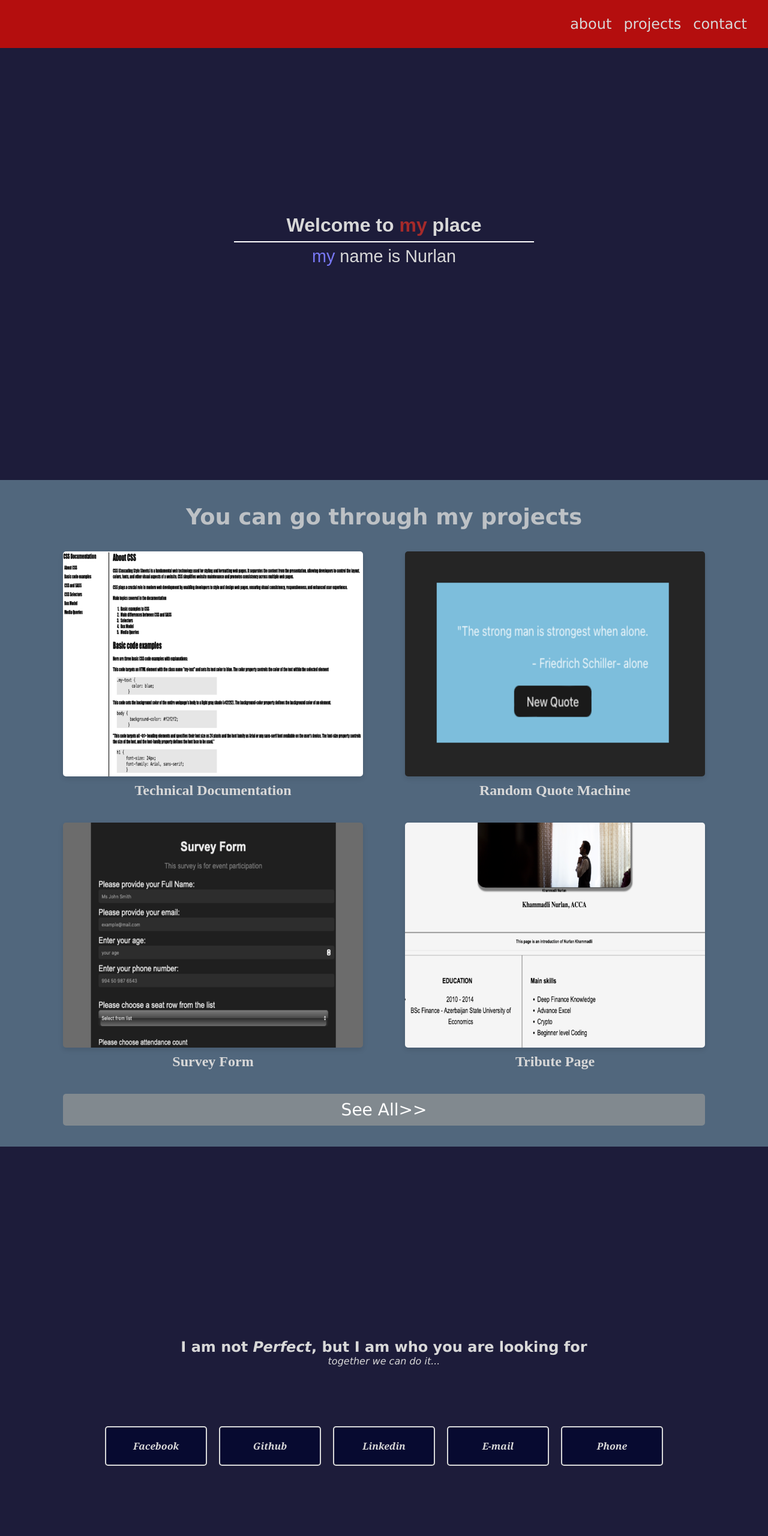
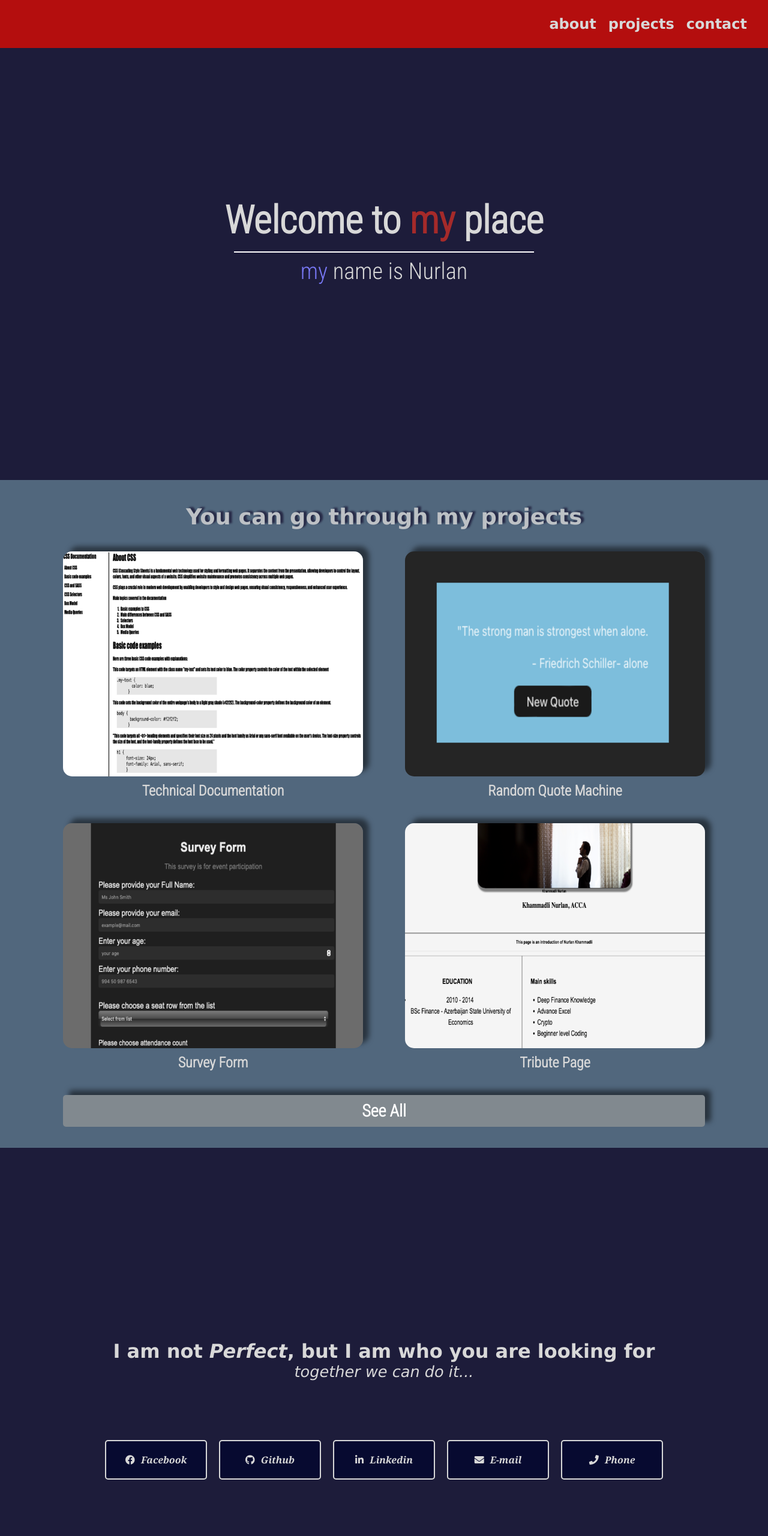
Before and after one commit to TheCoderAccountant/personal-portfolio-webpage, a plain HTML site: page index.html in a window 1280 px wide. Shown: the top 2560 px of the page at 60% size. Drawn offline with Linux system fonts and the light colour scheme.

Commit message:
final commit

```diff
--- a/index.html
+++ b/index.html
@@ -1,11 +1,18 @@
 <!DOCTYPE html>
 <html lang="en">
+
 <head>
     <meta charset="UTF-8">
     <meta name="viewport" content="width=device-width, initial-scale=1.0">
     <link rel="stylesheet" href="styles.css">
+    <link rel="stylesheet" href="https://use.fontawesome.com/releases/v5.8.2/css/all.css"
+        integrity="sha384-oS3vJWv+0UjzBfQzYUhtDYW+Pj2yciDJxpsK1OYPAYjqT085Qq/1cq5FLXAZQ7Ay" crossorigin="anonymous">
+    <link rel="preconnect" href="https://fonts.googleapis.com">
+    <link rel="preconnect" href="https://fonts.gstatic.com" crossorigin>
+    <link href="https://fonts.googleapis.com/css2?family=Roboto+Condensed:wght@300,700&display=swap" rel="stylesheet">
     <title>Personal Portfolio Webpage</title>
 </head>
+
 <body>
     <nav id="navbar">
         <div class="left-nav"></div>
@@ -24,30 +31,31 @@
         <h1>You can go through my projects</h1>
         <div class="grid-container">
             <div class="grid-child">
-                        <a href="https://codepen.io/CoderAccountant/pen/poQyjxN">
+                <a href="https://codepen.io/CoderAccountant/pen/poQyjxN" target="_blank">
                     <img class="project-img" src="assets/technical-docs.png" alt="Technical Documentation">
-                            <div class="project-title">Technical Documentation</div>
+                    <div class="project-tile">Technical Documentation</div>
                 </a>
             </div>
             <div class="grid-child">
-                        <a href="https://github.com/TheCoderAccountant/random-quote-machine.git">
+                <a href="https://github.com/TheCoderAccountant/random-quote-machine.git" target="_blank">
                     <img class="project-img" src="assets/random-quote.png" alt="Random Quote Machine">
-                            <div class="project-title">Random Quote Machine</div>
+                    <div class="project-tile">Random Quote Machine</div>
                 </a>
             </div>
             <div class="grid-child">
-                        <a href="https://codepen.io/CoderAccountant/pen/GRwxyKQ">
+                <a href="https://codepen.io/CoderAccountant/pen/GRwxyKQ" target="_blank">
                     <img class="project-img" src="assets/survey-form.png" alt="Survey Form">
-                            <div class="project-title">Survey Form</div>
+                    <div class="project-tile">Survey Form</div>
                 </a>
             </div>
             <div class="grid-child">
-                        <a href="https://codepen.io/CoderAccountant/pen/bGYVxEN">
+                <a href="https://codepen.io/CoderAccountant/pen/bGYVxEN" target="_blank">
                     <img class="project-img" src="assets/my-tribute.png" alt="Tribute Page">
-                            <div class="project-title">Tribute Page</div>
+                    <div class="project-tile">Tribute Page</div>
                 </a>
             </div>
-                    <button class="btn"><a href="https://codepen.io/CoderAccountant">See All>></a></button>
+            <button class="btn"><a href="https://codepen.io/CoderAccountant" target="_blank"><strong>See
+                        All</strong></a></button>
     </section>
 
     <section id="contact-section" class="section">
@@ -56,11 +64,21 @@
             <p class="contact-wording">together we can do it...</p>
             <br>
             <div class="socials">
-                    <div class="social social-fb">Facebook</div>
-                    <div class="social social-gthb">Github</div>
-                    <div class="social social-lnkd">Linkedin</div>
-                    <div class="social social-email">E-mail</div>
-                    <div class="social social-phone">Phone</div>
+                <a id="profile-link" href="https://www.facebook.com/nurlan.xm" target="_blank">
+                    <div class="social social-fb"><i class="fab fa-facebook"></i> Facebook</div>
+                </a>
+                <a id="profile-link" href="https://github.com/TheCoderAccountant" target="_blank">
+                    <div class="social social-gthb"><i class="fab fa-github"></i> Github</div>
+                </a>
+                <a id="profile-link" href="https://www.linkedin.com/in/nurlan-khammadli/" target="_blank">
+                    <div class="social social-lnkd"><i class="fab fa-linkedin-in"></i> Linkedin</div>
+                </a>
+                <a id="email-link" href="mailto:nurlanxm@gmail.com" target="_blank">
+                    <div class="social social-email"><i class="fas fa-solid fa-envelope"></i> E-mail</div>
+                </a>
+                <a id="phone-link" href="tel:555-555-555">
+                    <div class="social social-phone"><i class="fas fa-solid fa-phone"></i> Phone</div>
+                </a>
             </div>
             <br>
             <hr>
@@ -68,4 +86,5 @@
         </div>
     </section>
 </body>
+
 </html>
--- a/styles.css
+++ b/styles.css
@@ -1,23 +1,32 @@
 :root {
-    --navbar-bg:rgb(180, 14, 14);
-    --section-bg:rgb(29, 28, 58);
-    --projects-bg:rgb(81 103 125);
-    --font-color:rgb(216, 216, 216);
+    --navbar-bg: rgb(180, 14, 14);
+    --section-bg: rgb(29, 28, 58);
+    --projects-bg: rgb(81 103 125);
+    --font-color: rgb(216, 216, 216);
+    --font-projects: 'Roboto Condensed', sans-serif;
 }
+
 * {
     box-sizing: border-box;
     margin: 0;
 }
 
-html, body {
+html,
+body {
     scroll-behavior: smooth;
     font-family: Verdana, Geneva, Tahoma, sans-serif;
+    color: var(--font-color);
 }
+
+a {
+    text-decoration: none;
+}
+
 #navbar {
     background-color: var(--navbar-bg);
     width: 100%;
     height: 10vh;
-        min-width: 250px;
+    min-width: 400px;
     position: fixed;
     font-size: 1.5em;
     top: 0%;
@@ -25,38 +34,45 @@ html, body {
     display: flex;
     z-index: 1;
 }
+
 .left-nav {
     width: 60%;
 }
-    .right-nav{
+
+.right-nav {
     width: 40%;
     margin-right: 25px;
     display: flex;
+    flex-wrap: nowrap;
     justify-content: flex-end;
-        flex-wrap: nowrap;
+    align-items: center;
     gap: 0;
+}
+
+.right-nav>a {
+    font-family: var(--font-navbar);
+    font-weight: 700;
+    color: var(--font-color);
+    padding: 10px;
+}
+
+.right-nav>a:active,
+.right-nav>a:hover {
+    font-family: var(--font-navbar);
+    font-weight: 700;
+    color: rgb(26, 11, 11);
+    background-color: grey;
+    height: 100%;
+    display: flex;
+    flex-direction: column;
+    justify-content: flex-end;
     align-items: center;
 }
 
-    .right-nav > a {
-        font-family: Verdana, Geneva, Tahoma, sans-serif;
-        color: var(--font-color);
-        padding: 10px;
-        text-decoration: none;
-    }
-
-    .right-nav > a:active, .right-nav> a:hover  {
-        font-family: Verdana, Geneva, Tahoma, sans-serif;
-        color: rgb(26, 11, 11);
-        text-decoration: none;
-        background-color: grey;
-        height: 100%;
-        }
-
-    #welcome-section{
+#welcome-section {
     background-color: var(--section-bg);
     color: var(--font-color);
-        font-family:  sans-serif;
+    font-family: var(--font-projects);
     line-height: 1.6;
     width: 100vw;
     height: 100vh;
@@ -65,25 +81,30 @@ html, body {
     justify-content: center;
     align-items: center;
 }
-    #welcome-section > h1{
+
+#welcome-section>h1 {
     min-width: 250px;
-        font-size: 2rem;
+    font-size: 4rem;
     text-align: center;
 }
-    #welcome-section > hr{
+
+#welcome-section>hr {
     min-width: 250px;
     width: 500px;
     border: 1px solid white;
 }
-    #welcome-section > p{
+
+#welcome-section>p {
     min-width: 250px;
-        font-size: 1.8rem;
+    font-size: 2.4rem;
     text-align: center;
 }
+
 .red-my {
     color: #a52a2a;
 }
-    .blue-my{
+
+.blue-my {
     color: #7878f5;
 }
 
@@ -96,20 +117,19 @@ html, body {
     display: flex;
     flex-direction: column;
     justify-content: center;
-        align-items:center;
-    }
-
-    #projects > h1{
-        color: var(--font-color);
-        font-size: 2.3rem;
-        margin-top: 40px;
-        margin-bottom: 20px;
-        opacity: 0.8;
+    align-items: center;
 }
 
 #projects>h1 {
+    color: var(--font-color);
+    text-align: center;
+    font-size: 2.3rem;
+    margin-top: 40px;
     margin-bottom: 10px;
+    opacity: 0.8;
+    text-shadow: 5px -2px 3px var(--section-bg);
 }
+
 .grid-container {
     margin-top: 2%;
     margin-bottom: 2%;
@@ -120,6 +140,7 @@ html, body {
     justify-content: center;
     align-items: center;
 }
+
 .grid-child {
     text-align: center;
     max-width: 500px;
@@ -127,73 +148,85 @@ html, body {
 }
 
 img {
-        width :300px;
+    width: 300px;
     height: 200px;
-        border-radius: 5%;
 }
 
 img.project-img {
-        width: 100%; /* Set the images to take up the full width of their container */
-        height: auto; /* Maintain the aspect ratio of images */
-        border-radius: 5px;
-        box-shadow: 0 4px 8px rgba(0, 0, 0, 0.1); /* Optional: Add a shadow effect to images */
+    width: 100%;
+    /* Set the images to take up the full width of their container */
+    height: auto;
+    /* Maintain the aspect ratio of images */
+    border-radius: 15px;
+    box-shadow: 10px -8px 8px rgba(0, 0, 0, 0.5);
 }
 
-    .project-title {
-        font-family: serif;
+.project-tile {
+    font-family: var(--font-projects);
     font-weight: 600;
     font-size: 1.5rem;
     color: var(--font-color);
     text-align: center;
     margin-top: 6px;
-        text-decoration: none;
 }
-    .project-title:active,.project-title:hover {
+
+.project-tile:active,
+.project-tile:hover {
     transform: scale(1.2);
 }
 
 .btn {
     padding: 10px 20px;
     font-size: 28px;
-        font-family: Verdana, Geneva, Tahoma, sans-serif;
+    font-family: var(--font-projects);
     background-color: #81898f;
     color: #fff;
     border: none;
     border-radius: 5px;
-        text-decoration: none;
+    box-shadow: 10px -8px 8px rgba(0, 0, 0, 0.5);
     transition: background-color 0.3s ease;
     grid-column: 1/-1;
     margin-bottom: 10px;
 }
-      .btn > a {
-        text-decoration: none;
+
+.btn>a {
     color: #fff;
 }
+
 #contact-section {
     background-color: var(--section-bg);
     width: 100vw;
     height: 100vh;
 }
-    .work-with-me{
+
+.work-with-me {
     margin-top: 40vh;
+    text-align: center;
     color: var(--font-color);
+    font-size: 2rem;
 }
-    .contact-wording{
+
+.contact-wording {
     color: var(--font-color);
+    text-align: center;
     font-style: italic;
+    font-size: 1.6rem;
 }
-    .flex-contact  {
+
+.flex-contact {
     display: flex;
     flex-direction: column;
     justify-content: center;
     align-items: center;
 }
+
 .socials {
     display: grid;
-        grid-template-columns: repeat(5,1fr);
+    grid-template-columns: repeat(5, 1fr);
     gap: 20px;
     margin-top: 10vh;
 }
+
 .social {
     font-family: Cambria, Cochin, Georgia, Times, 'Times New Roman', serif;
     font-style: oblique;
@@ -208,12 +241,61 @@ html, body {
     border: 2px solid var(--font-color);
 }
 
-    .flex-contact>hr{
-        margin-top: 15%;
-        width: 100%;
-        border: 2px solid #070a30 ;
+i {
+    margin-right: 6px;
 }
 
-    a {
-        text-decoration: none;
+.flex-contact>hr {
+    margin-top: 14%;
+    width: 100%;
+    border: 2px solid var(--font-color);
 }
+
+@media only screen and (max-width: 700px) {
+    #welcome-section>h1 {
+        font-size: 2.4rem;
+    }
+
+    #welcome-section>p {
+        font-size: 1.8rem;
+    }
+
+    .grid-container {
+        padding: 5%;
+        display: grid;
+        grid-template-rows: repeat(4, 1fr);
+        grid-template-columns: auto;
+    }
+
+    #projects>h1 {
+        font-size: 1.3rem;
+    }
+
+    .project-tile {
+        font-size: 1.1rem;
+    }
+
+    .work-with-me {
+        font-size: 1.2rem;
+        margin: 35% 0 10% 0;
+
+    }
+
+    .contact-wording {
+        font-size: 1rem;
+        margin-bottom: -15%;
+    }
+
+    .socials {
+        transform: scale(0.8);
+        display: flex;
+        flex-direction: column;
+    }
+
+    .social {
+        display: flex;
+        justify-content: center;
+        align-items: center;
+    }
+
+}
```
Lines whose indentation alone changed are shown as unchanged.
